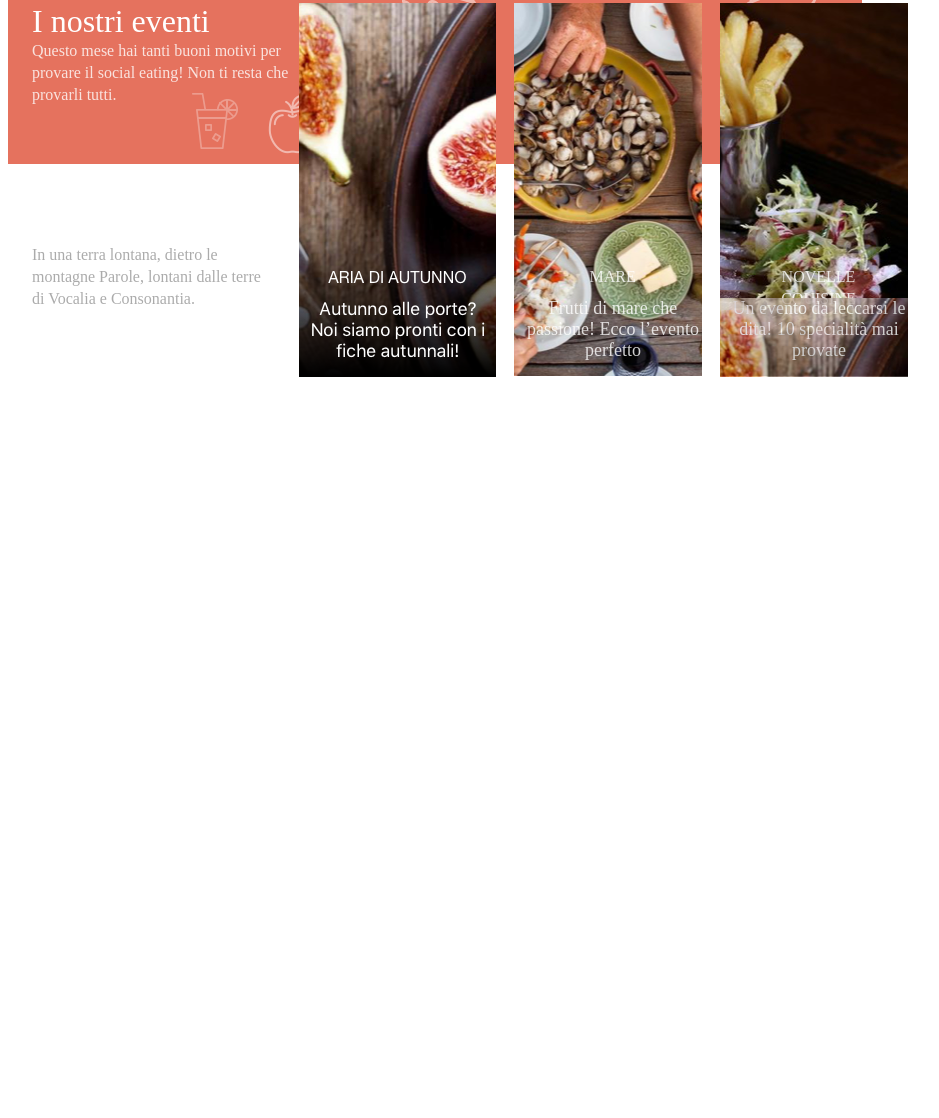
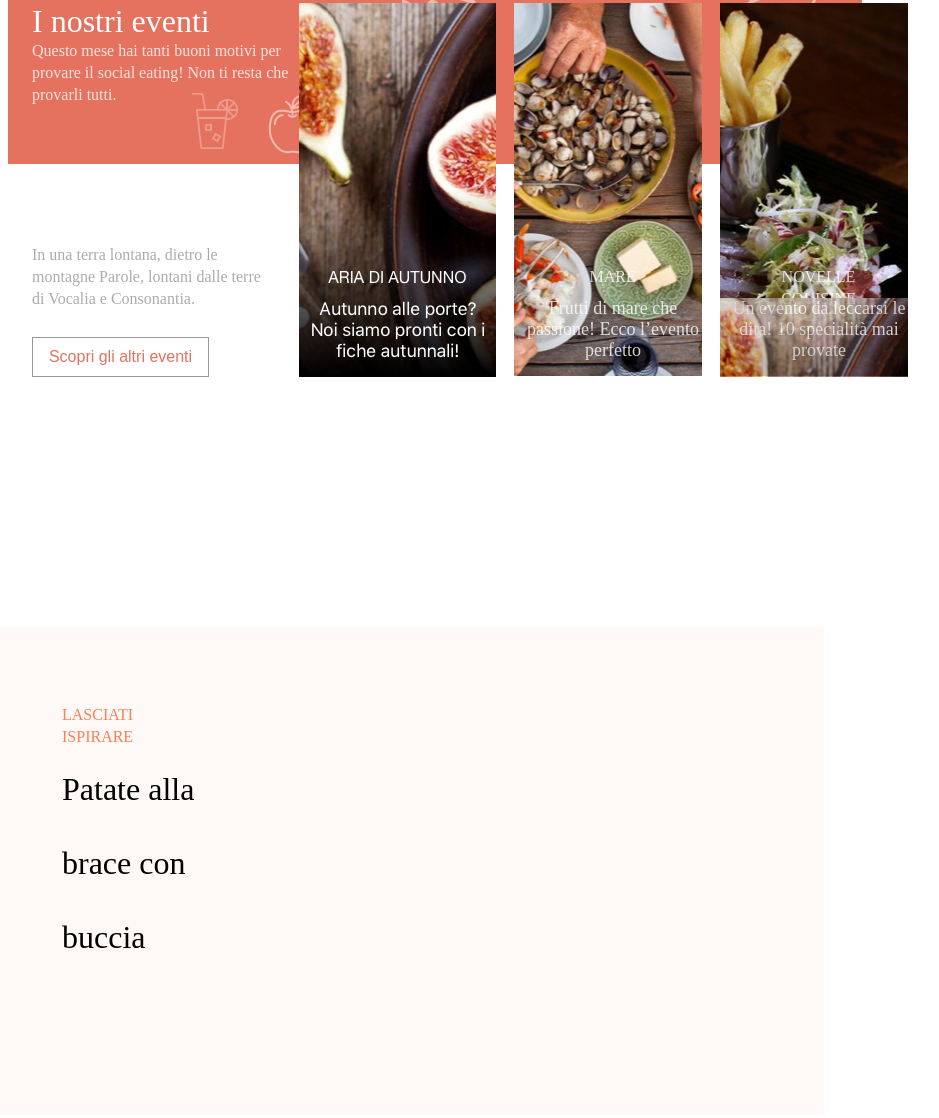
Before and after one commit to evgeniy-20/cooking, a plain HTML site: page index.html in a window 1280 px wide. Shown: the part 560-1678 px from the top of the page, without its empty margins (261-1200 px from the left). Before the commit the page ends 1039 px from the top, so only its background shows below. Drawn offline with Linux system fonts and the light colour scheme.

Commit message:
blog pink

```diff
--- a/index.html
+++ b/index.html
@@ -78,9 +78,25 @@
                     montagne Parole, lontani dalle terre di
                     Vocalia e Consonantia.
                 </div>
-
+                <div class="buttons-1">
+                    <button class="altri">
+                        Scopri gli altri eventi
+                    </button>
+                </div>
             </div>
         </div>
     </div>
+    <div class="work">
+            <div class="pink">
+                <div class="las">
+                    LASCIATI ISPIRARE
+                </div>
+                <div class="brace">
+                    <br>Patate alla</br>
+                    <br>brace con</br>
+                    <br>buccia</br>
+                </div>
+            </div>
+    </div>
 </body>
 </html>
--- a/style.css
+++ b/style.css
@@ -177,3 +177,43 @@
     color: #979797;
     padding: 80px 0 16px 142px;
 }
+.buttons-1 {
+    padding: 0 0 0 142px;
+}
+.altri {
+    width: 177px;
+    height: 40px;
+    background-color: #ffffff;
+    border: solid 1px #979797;
+    font-size: 16px;
+    text-align: center;
+    color: #e5725e;
+}
+.work {
+    padding: 156px 0 80px 193px;
+}
+.pink {
+    width: 884px;
+    height: 488px;
+    background-color: #fef9f6;
+}
+.las {
+    width: 145px;
+    height: 22px;
+    font-size: 16px;
+    line-height: 1.38;
+    color:#FF7F50;
+    padding: 77px 0 8px 122px;
+}
+.alla {
+    width: 231px;
+    height: 114px;
+    font-size: 32px;
+    padding: 8px 0 16px 122px;
+}
+.brace {
+    width: 231px;
+    height: 114px;
+    font-size: 32px;
+    padding: 0 0 16px 122px;
+}
```
